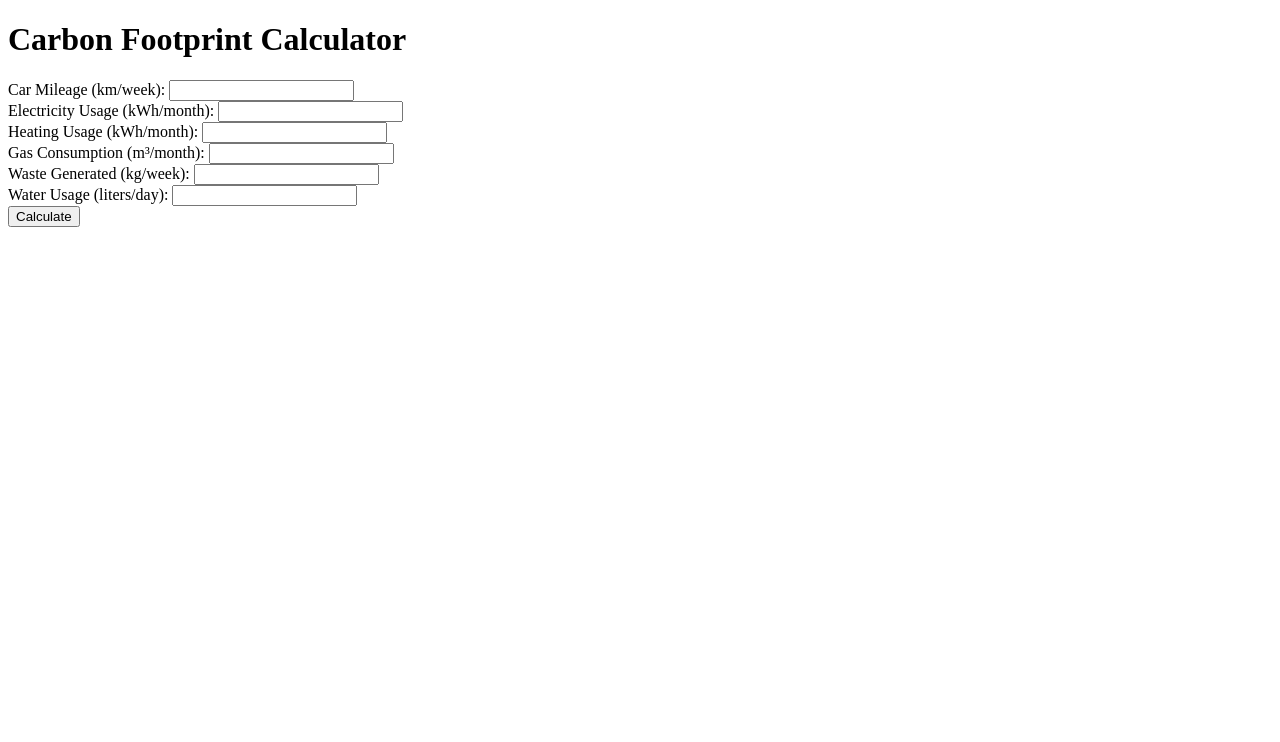
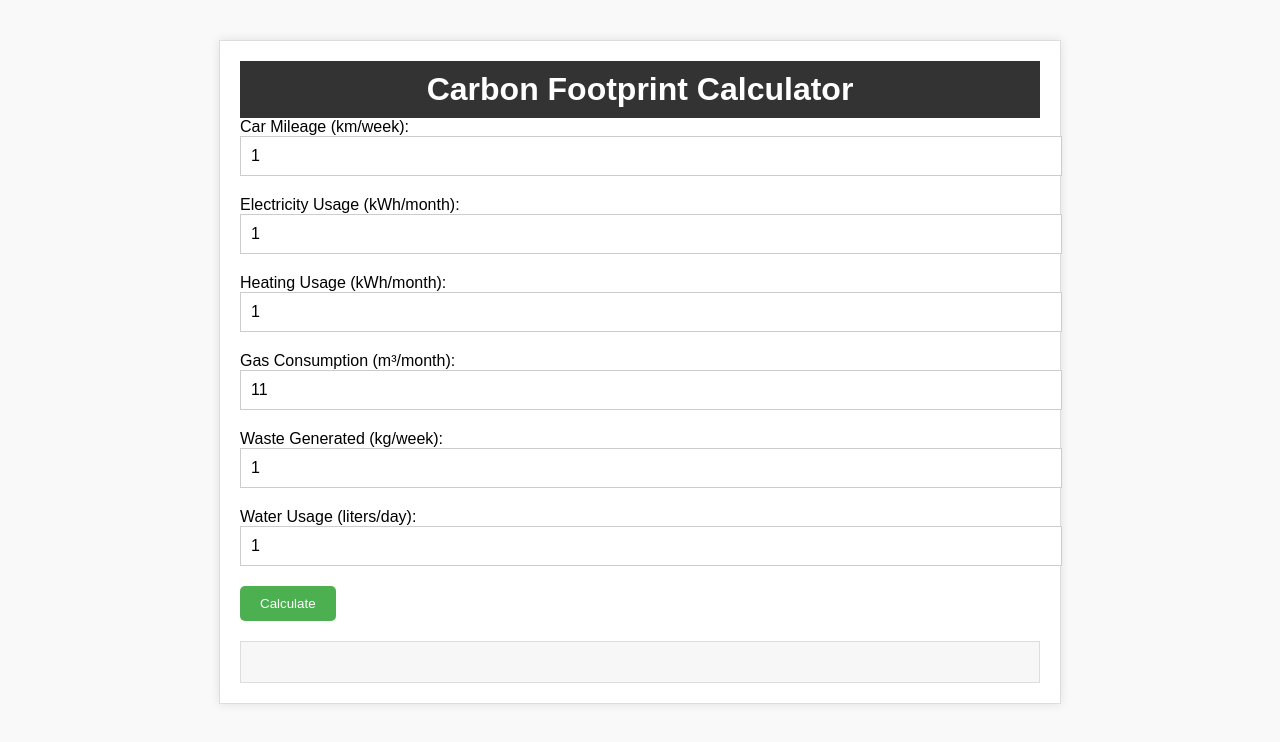
Before and after one commit to Sujan-003/carbon-footprint-calculator, a plain HTML site: page index.html in a window 1280 px wide. Drawn offline with Linux system fonts and the light colour scheme.

Commit message:
Update index.html

```diff
--- a/index.html
+++ b/index.html
@@ -4,32 +4,105 @@
     <meta charset="UTF-8">
     <meta name="viewport" content="width=device-width, initial-scale=1.0">
     <title>Carbon Footprint Calculator</title>
+    <style>
+        /* Add some basic styling to make the page look more professional */
+        body {
+            font-family: Arial, sans-serif;
+            background-color: #f9f9f9; /* Light gray background */
+        }
+
+        .container {
+            max-width: 800px;
+            margin: 40px auto;
+            padding: 20px;
+            background-color: #fff; /* White background */
+            border: 1px solid #ddd; /* Light gray border */
+            box-shadow: 0 0 10px rgba(0, 0, 0, 0.1); /* Add some depth */
+        }
+
+        .header {
+            background-color: #333; /* Dark gray background */
+            color: #fff; /* White text */
+            padding: 10px;
+            text-align: center;
+        }
+
+        .header h1 {
+            margin: 0;
+        }
+
+        .form-group {
+            margin-bottom: 20px;
+        }
+
+        .form-control {
+            width: 100%;
+            padding: 10px;
+            font-size: 16px;
+            border: 1px solid #ccc; /* Light gray border */
+        }
+
+        .form-control:focus {
+            border-color: #aaa; /* Darker gray border on focus */
+        }
+
+        .btn {
+            background-color: #4CAF50; /* Green background */
+            color: #fff; /* White text */
+            padding: 10px 20px;
+            border: none;
+            border-radius: 5px;
+            cursor: pointer;
+        }
+
+        .btn:hover {
+            background-color: #3e8e41; /* Darker green background on hover */
+        }
+
+        .result {
+            margin-top: 20px;
+            padding: 20px;
+            background-color: #f7f7f7; /* Light gray background */
+            border: 1px solid #ddd; /* Light gray border */
+        }
+    </style>
 </head>
 <body>
-    <h1>Carbon Footprint Calculator</h1>
-    <form id="footprint-form">
-        <label for="carMileage">Car Mileage (km/week):</label>
-        <input type="number" id="carMileage" name="carMileage"><br>
-
-        <label for="electricity">Electricity Usage (kWh/month):</label>
-        <input type="number" id="electricity" name="electricity"><br>
-
-        <label for="heating">Heating Usage (kWh/month):</label>
-        <input type="number" id="heating" name="heating"><br>
-
-        <label for="gasConsumption">Gas Consumption (m³/month):</label>
-        <input type="number" id="gasConsumption" name="gasConsumption"><br>
-
-        <label for="waste">Waste Generated (kg/week):</label>
-        <input type="number" id="waste" name="waste"><br>
-
-        <label for="water">Water Usage (liters/day):</label>
-        <input type="number" id="water" name="water"><br>
-
-        <button type="button" onclick="submitForm()">Calculate</button>
-    </form>
-
-    <div id="result"></div>
+    <div class="container">
+        <div class="header">
+            <h1>Carbon Footprint Calculator</h1>
+        </div>
+        <form id="footprint-form">
+            <div class="form-group">
+                <label for="car-mileage">Car Mileage (km/week):</label>
+                <input type="number" id="car-mileage" class="form-control" value="1">
+            </div>
+            <div class="form-group">
+                <label for="electricity-usage">Electricity Usage (kWh/month):</label>
+                <input type="number" id="electricity-usage" class="form-control" value="1">
+            </div>
+            <div class="form-group">
+                <label for="heating-usage">Heating Usage (kWh/month):</label>
+                <input type="number" id="heating-usage" class="form-control" value="1">
+            </div>
+            <div class="form-group">
+                <label for="gas-consumption">Gas Consumption (m³/month):</label>
+                <input type="number" id="gas-consumption" class="form-control" value="11">
+            </div>
+            <div class="form-group">
+                <label for="waste-generated">Waste Generated (kg/week):</label>
+                <input type="number" id="waste-generated" class="form-control" value="1">
+            </div>
+            <div class="form-group">
+                <label for="water-usage">Water Usage (liters/day):</label>
+                <input type="number" id="water-usage" class="form-control" value="1">
+            </div>
+            <button class="btn" type="submit">Calculate</button>
+        </form>
+        <div id="result" class="result">
+            <!-- Result will be displayed here -->
+        </div>
+    </div>
 
     <script>
         function submitForm() {
```
